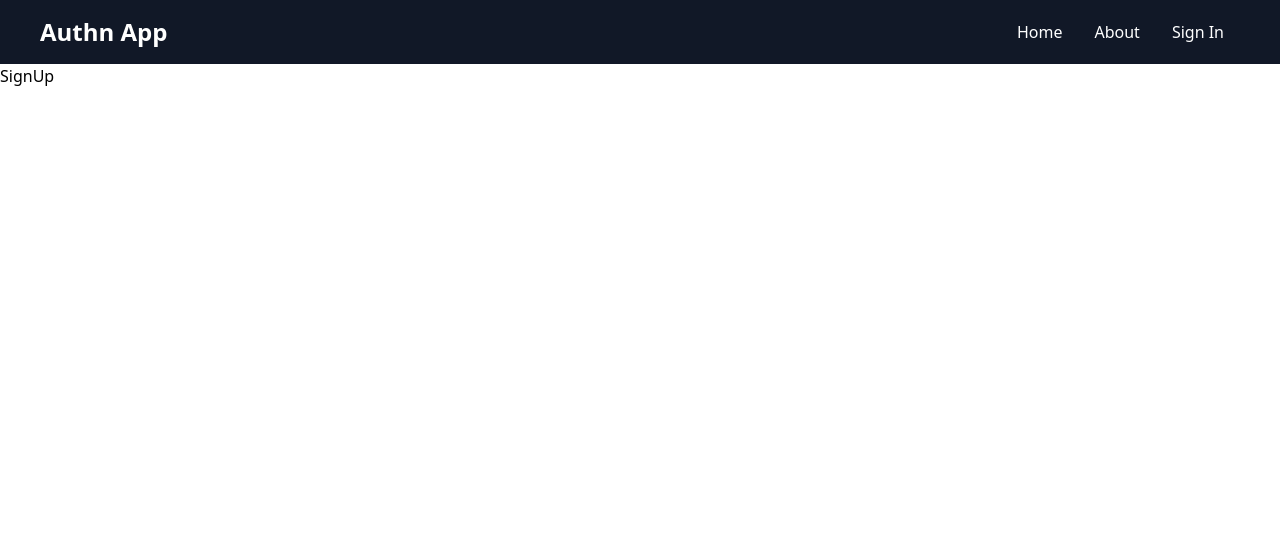
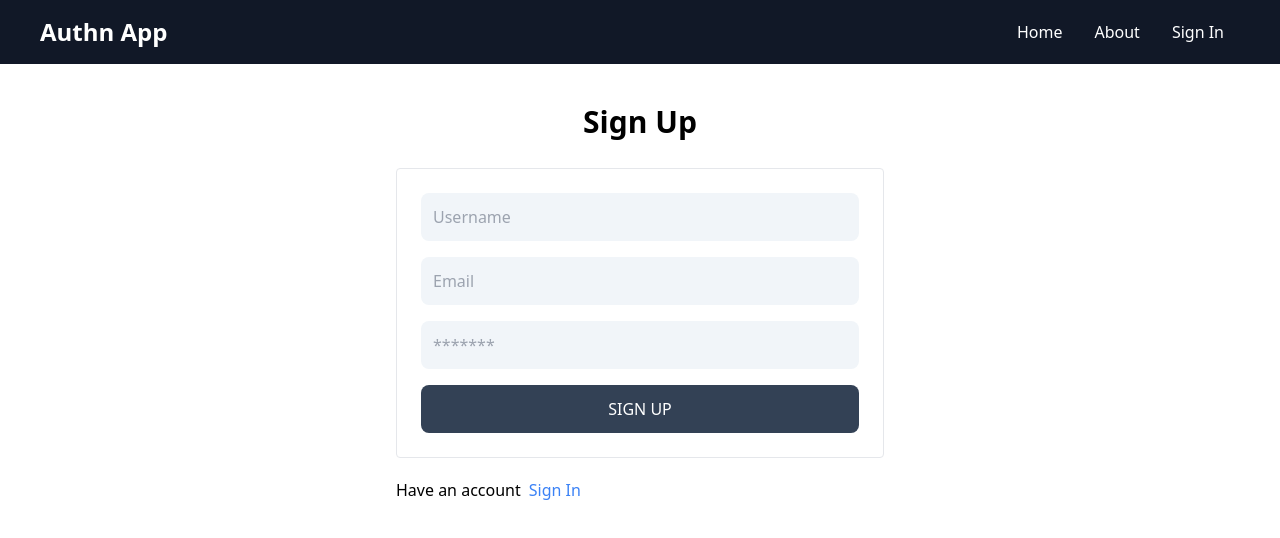
Before and after one commit to BMancilla23/App-Auth-Client, a React (Vite) app: page /sign-up in a window 1280 px wide. Shown: the top 538 px of the page. Built offline with nearby package versions, Linux system fonts and the light colour scheme.

Commit message:
Página de Sign Up ui completada

```diff
--- a/src/pages/SignUp.jsx
+++ b/src/pages/SignUp.jsx
@@ -1,7 +1,22 @@
 import React from 'react'
+import { Link } from 'react-router-dom'
 
 export const SignUp = () => {
   return (
-    <div>SignUp</div>
+    <div className='p-3 max-w-lg mx-auto'>
+      <h1 className='text-3xl text-center font-semibold my-7'>Sign Up</h1>
+      <form className='lg:p-6 lg:border rounded md:border-0 md:p-0 flex flex-col gap-4' >
+        <input type="text" name="username" id="username" placeholder='Username' className='outline-none bg-slate-100 p-3 rounded-lg' />
+        <input type="email" name="email" id="email" placeholder='Email' className='outline-none bg-slate-100 p-3 rounded-lg' />
+        <input type="password" name="password" id="password" placeholder='*******' className='outline-none bg-slate-100 p-3 rounded-lg' />
+        <button className='bg-slate-700 text-white p-3 rounded-lg uppercase hover:opacity-95 disabled:opacity-80'>Sign Up</button>
+      </form>
+      <div className='flex gap-2 mt-5'>
+        <p>Have an account</p>
+        <Link to='/sign-in'>
+          <span className='text-blue-500'>Sign In</span>
+        </Link>
+      </div>
+    </div>
   )
 }
```
